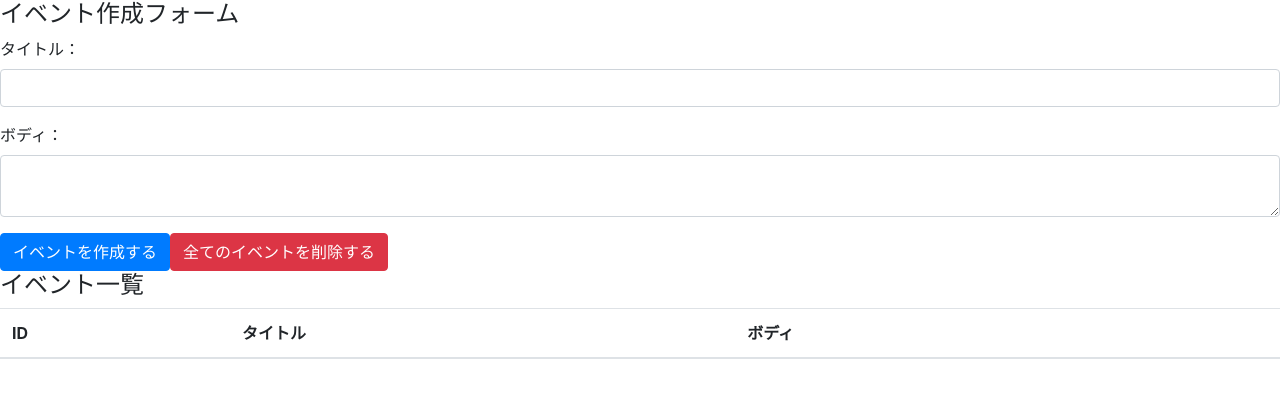
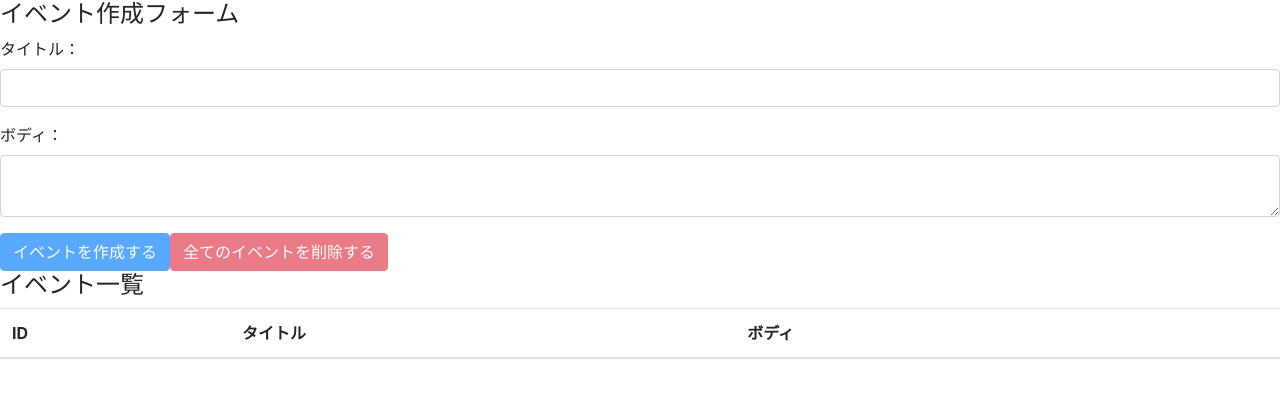
Before and after one commit to azufb/react-hooks-101, a React (Create React App) app: page / in a window 1280 px wide. Shown: the top 398 px of the page. Built offline with nearby package versions, Linux system fonts and the light colour scheme.

Commit message:
全て削除ボタン、ボタンの非活性

```diff
--- a/src/components/App.js
+++ b/src/components/App.js
@@ -3,7 +3,7 @@
 import reducer from '../reducers';
 import Event from './Event'
 
-function App() {
+const App = () => {
 
   const [state, dispatch] = useReducer(reducer, []);
   const [title, setTitle] = useState('');
@@ -22,6 +22,18 @@
     setBody('');
   }
 
+  const deleteAllEvents = e => {
+    e.preventDefault();
+    const result = window.confirm('全てのイベントを本当に削除しても良いですか？');
+    if (result)
+    dispatch({
+      type: 'DELETE_ALL_EVENTS'
+    })
+  }
+
+  const unCreatable = title === "" || body === "";
+  const unDeletableAll = state.length === 0;
+
   return (
     <div className="container-fruid">
       <h4>イベント作成フォーム</h4>
@@ -38,9 +50,8 @@
           {/* labelのhtmlForと、inputタグのidを同じ内容にすることで、labelをクリックすると、inputタグをフォーカスさせられる。*/}
         </div>
 
-        <button className="btn btn-primary" onClick={addEvent}>イベントを作成する</button>
-        {/*<button className="btn btn-primary" onClick={addEvent}>イベントを作成する</button>*/}
-        <button className="btn btn-danger">全てのイベントを削除する</button>
+        <button className="btn btn-primary" onClick={addEvent} disabled ={unCreatable}>イベントを作成する</button>
+        <button className="btn btn-danger" onClick={deleteAllEvents} disabled={unDeletableAll}>全てのイベントを削除する</button>
 
         <h4>イベント一覧</h4>
         <table className="table table-hover">
--- a/src/components/Event.js
+++ b/src/components/Event.js
@@ -1,9 +1,11 @@
-import React from 'react';
+import React from "react";
 
 const Event = ({ dispatch, event }) => {
     const id = event.id
     const handleClickDeleteButton = () => {
-      dispatch({ type: 'DELETE_EVENT', id })
+        const result = window.confirm(`イベント(id=${id})を本当に削除しても良いですか？`);
+        if (result)
+        dispatch({ type: "DELETE_EVENT", id })
     }
 
     return (
--- a/src/reducers/index.js
+++ b/src/reducers/index.js
@@ -4,7 +4,7 @@
     body: '開催に関する詳細情報！'
 }*/
 
-function events(state = [], action) {
+const events = (state = [], action) => {
     switch(action.type) {
       case 'CREATE_EVENT':
         const event = { title: action.title, body: action.body }
```
